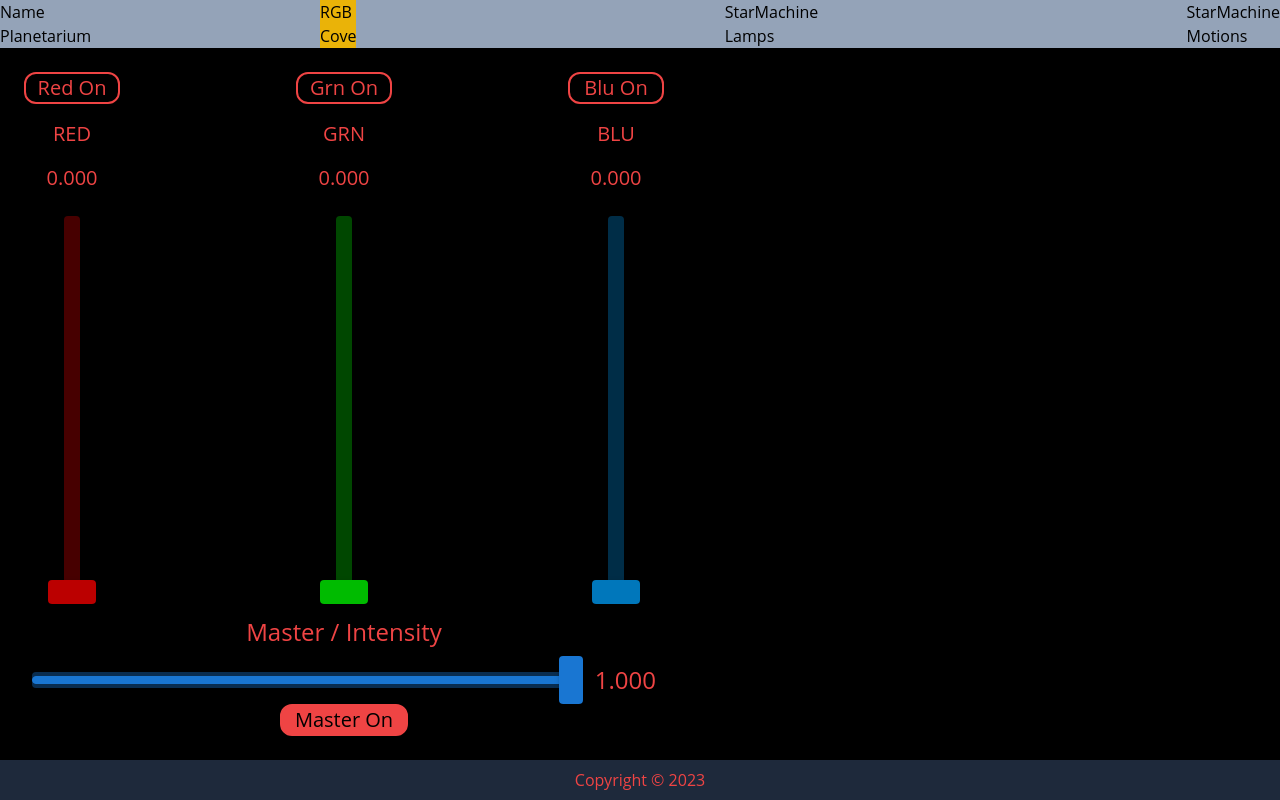
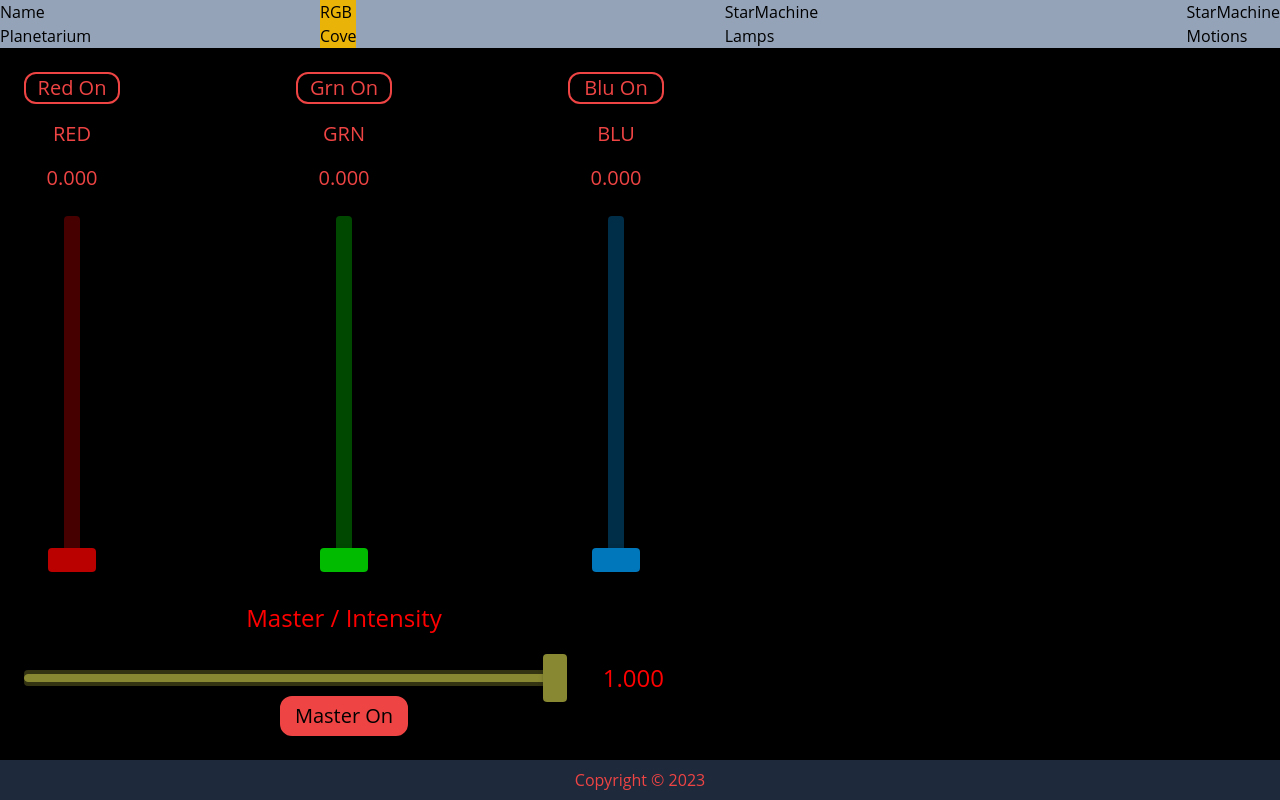
Before and after one commit to CelestialCoyote/react-hercules-chromacove, a React (Create React App) app in the folder frontend/: page /rgbcove in a window 1280 px wide. Built offline with nearby package versions, Linux system fonts and the light colour scheme.

Commit message:
changed master slider

```diff
--- a/frontend/src/Components/CoveMasterSlider/CoveMasterSlider.jsx
+++ b/frontend/src/Components/CoveMasterSlider/CoveMasterSlider.jsx
@@ -92,13 +92,16 @@ const CoveMasterSlider = ({ color, channelData, channelState, masterValue, setMa
         sendColorData(data);
     };
 
+	const toggleButton = "bg-black border-red-500 border-2 text-red-500 text-xl rounded-xl p-1 w-32 hover:border-red-300 hover:text-red-300";
+	const toggleButtonOn = "bg-red-500 border-red-500 border-2 text-black text-xl rounded-xl p-1 w-32 hover:bg-red-300 hover:border-red-300";
+
     return (
 
-        <div className="master-slider-group">
+        <div className="flex flex-col items-center w-full">
 
             <label className="master-text-label">Master / Intensity</label>
 
-            <div className="master-slider-and-value">
+            <div className="flex items-center w-full">
                 <Slider
                     sx={{
                         color: { color },
@@ -129,7 +132,7 @@ const CoveMasterSlider = ({ color, channelData, channelState, masterValue, setMa
             </div>
 
             <button
-                className={isOff ? "master-button" : "master-button-on"}
+                className={isOff ? toggleButton : toggleButtonOn}
                 onClick={handleToggleButton}
             >
                 Master {isOff ? "Off" : "On"}
--- a/frontend/src/pages/RGBCove/RGBCove.jsx
+++ b/frontend/src/pages/RGBCove/RGBCove.jsx
@@ -1,6 +1,7 @@
 import { useState } from 'react';
 import CoveSliderVertical from '../../components/CoveSliderVerical';
 import MasterSlider from '../../components/MasterSlider';
+import CoveMasterSlider from '../../components/CoveMasterSlider/CoveMasterSlider';
 import { baseAPI } from '../../userConfig/baseAPI';
 
 
@@ -71,8 +72,16 @@ export default function RGBCove() {
 
 				<div className="flex flex-col mt-4">
 
-                    <MasterSlider
+					{/* <MasterSlider
                         channelData={channelData}
+                        channelState={state}
+                        setMasterValue={setMasterValue}
+                        masterValue={masterValue}
+                        duration={duration}
+                    /> */}
+
+					<CoveMasterSlider
+						color="#888833"
 						channelState={state}
 						setMasterValue={setMasterValue}
                         masterValue={masterValue}
```
Lines whose indentation alone changed are shown as unchanged.
